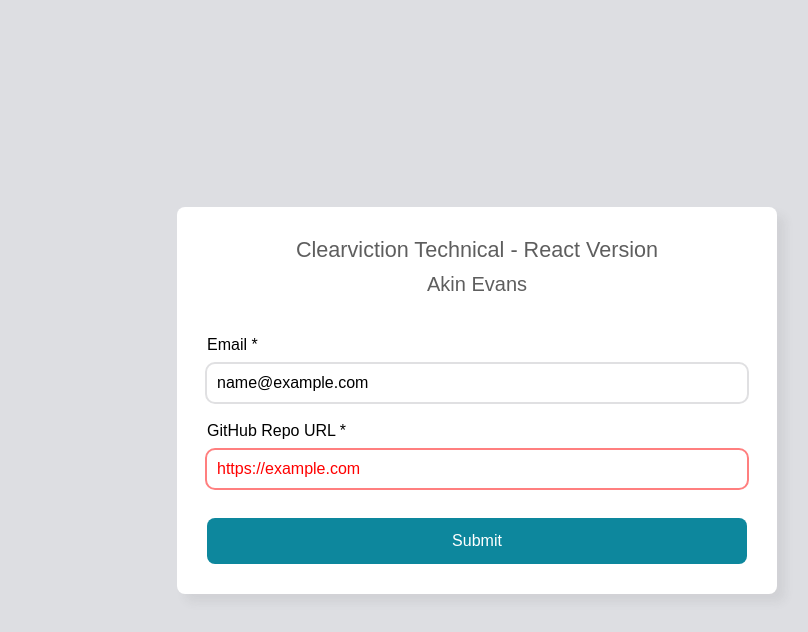
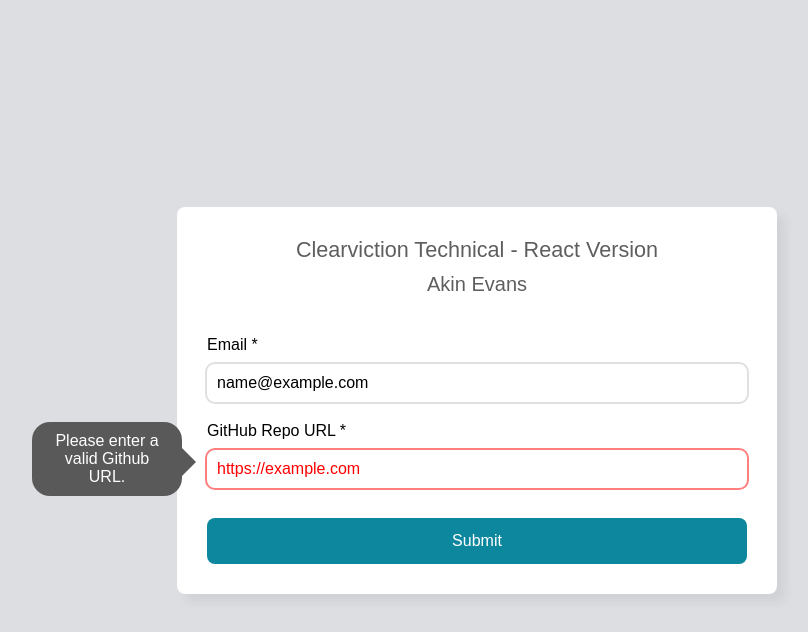
Before and after one commit to akinevans/cv-technical-react, a React (Create React App) app: page / in a window 1280 px wide. Both pictures are taken after typing "name@example.com", "https://example.com" into the empty fields and a click on the input "Submit". Shown: the top 632 px of the page, without its empty margins (163-971 px from the left). Built offline with nearby package versions, Linux system fonts and the light colour scheme.

Commit message:
Build ErrorModal tooltip component with styling. Add ErroModal to Form.js and setupup triggering logic

```diff
--- a/src/App.css
+++ b/src/App.css
@@ -1,3 +1,8 @@
+* {
+  box-sizing: border-box;
+  font-family: Arial, Helvetica, sans-serif;
+}
+
 .App {
   width: 100vw;
   height: 100vh;
--- /dev/null
+++ b/src/components/ErrorModal/ErrorModal.css
@@ -0,0 +1,40 @@
+.error-modal-wrapper {
+  position: absolute;
+  top: 0;
+  left: -175px;
+  display: flex;
+  justify-content: center;
+  align-items: center;
+  width: fit-content;
+  max-width: 150px;
+  height: fit-content;
+  padding: 10px 5px;
+  background-color: #595959;
+  border-radius: 18px;
+  z-index: 1;
+}
+
+.error-message {
+  width: 75%;
+  height: fit-content;
+  margin: 0 auto;
+  font-size: 1rem;
+  color: #ffffff;
+  text-align: center;
+}
+
+.arrow-right {
+  position: absolute;
+  top: 25px;
+  right: -14px;
+  width: 0;
+  height: 0;
+  border-top: 15px solid transparent;
+  border-bottom: 15px solid transparent;
+  border-left: 15px solid #595959;
+}
+
+/* utility class */
+.hidden {
+  display: none;
+}
--- /dev/null
+++ b/src/components/ErrorModal/ErrorModal.js
@@ -0,0 +1,11 @@
+import React from "react";
+import "./ErrorModal.css";
+
+export default function ErrorModal(props) {
+  return (
+    <div className={`error-modal-wrapper ${props.className}`}>
+      <p className='error-message'>{props.message}</p>
+      <div className='arrow-right'></div>
+    </div>
+  );
+}
--- a/src/components/Form/Form.css
+++ b/src/components/Form/Form.css
@@ -1,8 +1,3 @@
-* {
-  box-sizing: border-box;
-  font-family: Arial, Helvetica, sans-serif;
-}
-
 body {
   width: 100vw;
   height: 100vh;
@@ -60,6 +55,7 @@ input {
 }
 
 label {
+  position: relative;
   margin-bottom: 10px;
 }
 
--- a/src/components/Form/Form.js
+++ b/src/components/Form/Form.js
@@ -1,5 +1,6 @@
 import React from "react";
 import { useState } from "react";
+import ErrorModal from "../ErrorModal/ErrorModal";
 import "./Form.css";
 
 //TODO: build error state modals
@@ -74,7 +75,13 @@ export default function Form() {
       >
         Akin Evans
       </a>
-      <label htmlFor='email'>Email *</label>
+      <label htmlFor='email'>
+        Email *
+        <ErrorModal
+          className={`${!emailError ? "hidden" : ""}`}
+          message='Please enter a valid e-mail address.'
+        />
+      </label>
       <input
         className={`form-input ${emailError ? "error" : ""}`}
         id='email'
@@ -89,7 +96,13 @@ export default function Form() {
         }}
       />
 
-      <label htmlFor='githubRepoUrl'>GitHub Repo URL *</label>
+      <label htmlFor='githubRepoUrl'>
+        GitHub Repo URL *
+        <ErrorModal
+          className={`${!urlError ? "hidden" : ""}`}
+          message='Please enter a valid Github URL.'
+        />
+      </label>
       <input
         className={`form-input ${urlError ? "error" : ""}`}
         id='githubRepoUrl'
@@ -102,7 +115,6 @@ export default function Form() {
           // console.log(url);
         }}
       />
-
       {/* Submit Btn  */}
       <input
         className='submit-btn'
```
